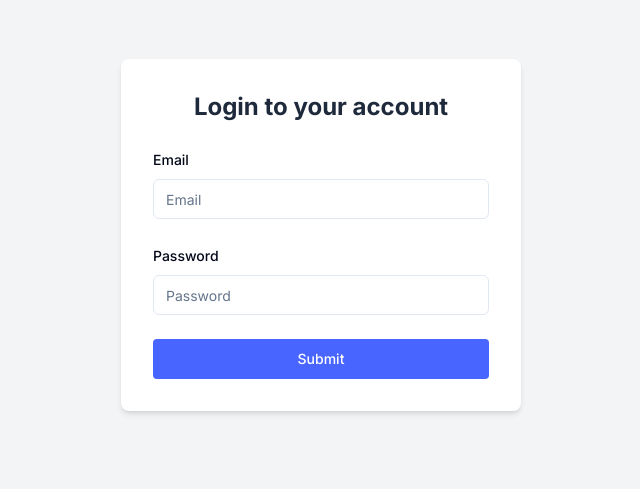
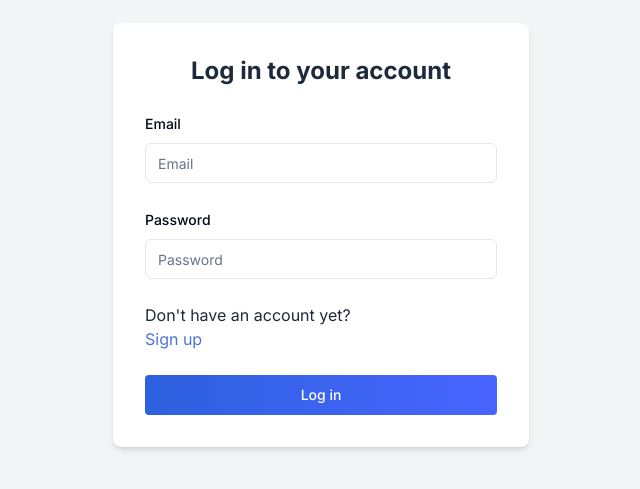
Before and after one commit to Lovenson2000/brainhub, a Next.js app in the folder client/: page /login in a window 1280 px wide. Shown: the part 165-654 px from the top of the page, without its empty margins (319-959 px from the left). Built offline with nearby package versions, Linux system fonts and the light colour scheme.

Commit message:
style: Handling input field autofill background

```diff
--- a/client/src/app/layout.tsx
+++ b/client/src/app/layout.tsx
@@ -16,7 +16,7 @@ export default function RootLayout({
 }>) {
   return (
     <html lang="en">
-      <body className={`${inter.className} bg-light-white`}>{children}</body>
+      <body className={inter.className}>{children}</body>
     </html>
   );
 }
--- a/client/src/components/LoginForm.tsx
+++ b/client/src/components/LoginForm.tsx
@@ -15,6 +15,7 @@ import {
 } from "@/components/ui/form";
 import { Input } from "@/components/ui/input";
 import { toast } from "@/components/ui/use-toast";
+import Link from "next/link";
 
 const FormSchema = z.object({
   email: z.string().email({
@@ -50,10 +51,10 @@ export default function LoginForm() {
       <Form {...form}>
         <form
           onSubmit={form.handleSubmit(onSubmit)}
-          className="w-[25rem] space-y-6 bg-white p-8 rounded-lg shadow-md"
+          className="w-[20rem] md:w-[26rem] space-y-6 bg-white p-8 rounded-lg shadow-md"
         >
           <h2 className="text-2xl text-slate-800 font-bold text-center">
-            Login to your account
+            Log in to your account
           </h2>
           <FormField
             control={form.control}
@@ -81,11 +82,15 @@ export default function LoginForm() {
               </FormItem>
             )}
           />
+          <div className="">
+            <h2 className="text-slate-800">Don't have an account yet?</h2>
+            <Link href="signup" className="text-dark-blue">Sign up</Link>
+          </div>
           <Button
             type="submit"
-            className="w-full bg-light-blue text-white py-2 rounded"
+            className="w-full bg-gradient-to-r from-blue to-light-blue text-white py-2 rounded"
           >
-            Submit
+            Log in
           </Button>
         </form>
       </Form>
--- a/client/src/components/ui/input.tsx
+++ b/client/src/components/ui/input.tsx
@@ -11,7 +11,7 @@ const Input = React.forwardRef<HTMLInputElement, InputProps>(
       <input
         type={type}
         className={cn(
-          "flex h-10 w-full rounded-md border border-input bg-background px-3 py-2 text-sm ring-offset-background file:border-0 file:bg-transparent file:text-sm file:font-medium placeholder:text-muted-foreground focus-visible:outline-none focus-visible:ring-2 focus-visible:ring-ring focus-visible:ring-offset-2 disabled:cursor-not-allowed disabled:opacity-50",
+          "flex h-10 w-full rounded-md border border-input bg-background px-3 py-2 text-sm ring-offset-background file:border-0 file:bg-transparent file:text-sm file:font-medium placeholder:text-muted-foreground focus-visible:outline-none focus-visible:ring-2 focus-visible:ring-slate-700 focus-visible:ring-offset-2 disabled:cursor-not-allowed disabled:opacity-50",
           className
         )}
         ref={ref}
--- a/client/src/styles/globals.css
+++ b/client/src/styles/globals.css
@@ -63,7 +63,17 @@
   * {
     @apply border-border;
   }
+
   body {
     @apply bg-background text-foreground;
   }
 }
+
+/* Handling Autofill styles */
+
+input:-webkit-autofill,
+input:-webkit-autofill:hover,
+input:-webkit-autofill:focus,
+input:-webkit-autofill:active {
+    transition: background-color 5000s ease-in-out 0s;
+}
```
